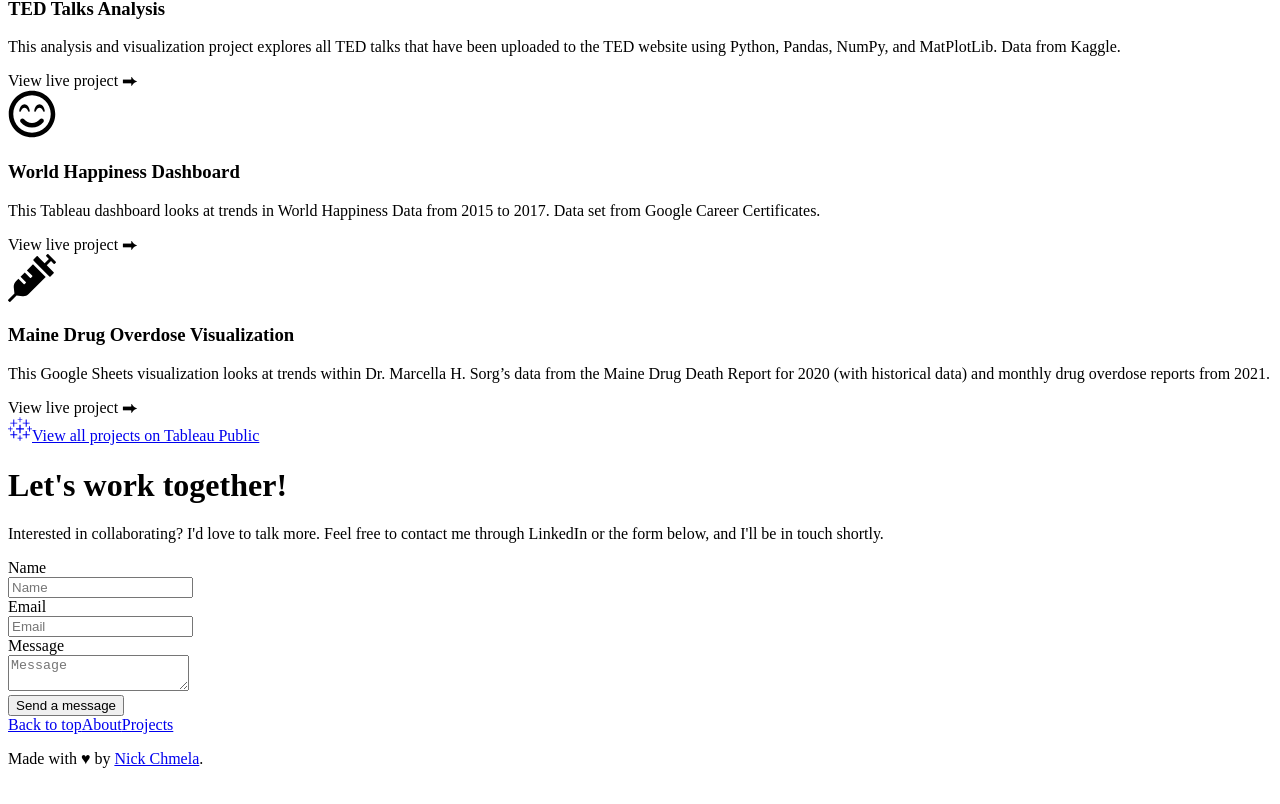
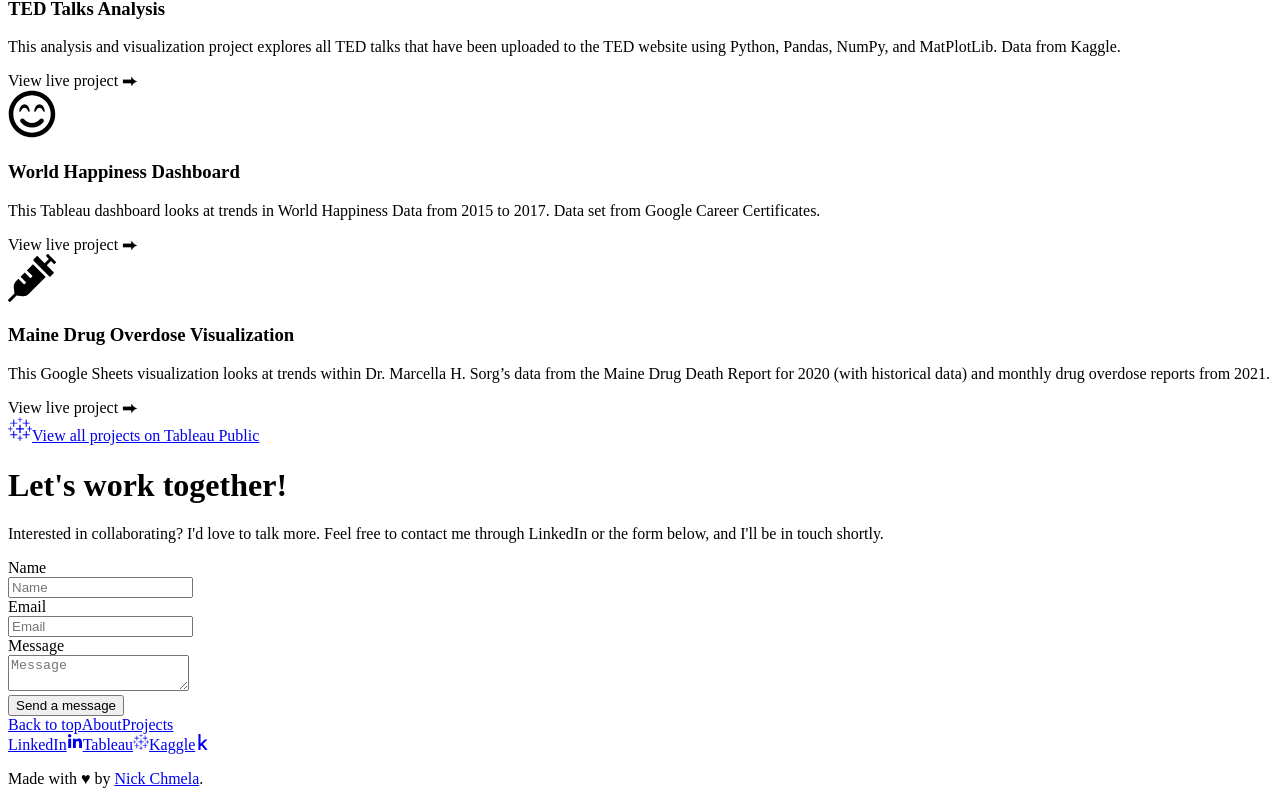
Before and after one commit to chmelan/sparlin-portfolio, a React (Vite) app: page / in a window 1280 px wide. Shown: the part 2886-3690 px from the top of the page. Built offline with nearby package versions, Linux system fonts and the light colour scheme.

Commit message:
fixed font loading issue

```diff
--- a/index.html
+++ b/index.html
@@ -2,16 +2,21 @@
 <html lang="en">
   <head>
     <meta charset="UTF-8" />
+
+    <!-- Favicons -->
     <link rel="apple-touch-icon" sizes="180x180" href="/apple-touch-icon.png" />
     <link rel="icon" type="image/png" sizes="32x32" href="/favicon-32x32.png" />
     <link rel="icon" type="image/png" sizes="16x16" href="/favicon-16x16.png" />
     <link rel="manifest" href="/site.webmanifest" />
+
+    <!-- Google Fonts -->
     <link rel="preconnect" href="https://fonts.googleapis.com" />
     <link rel="preconnect" href="https://fonts.gstatic.com" crossorigin />
     <link
       href="https://fonts.googleapis.com/css2?family=Quicksand&family=Raleway&display=swap"
       rel="stylesheet"
     />
+
     <meta name="viewport" content="width=device-width, initial-scale=1.0" />
     <meta
       name="description"
@@ -28,6 +33,7 @@
   <body>
     <div id="root"></div>
     <script type="module" src="/src/index.jsx"></script>
+    <!-- Netlify forms boilerplate -->
     <form name="contact" netlify netlify-honeypot="bot-field" hidden>
       <input type="text" name="name" />
       <input type="email" name="email" />
--- a/src/components/Footer.jsx
+++ b/src/components/Footer.jsx
@@ -1,8 +1,11 @@
+import { FaLinkedinIn, FaKaggle } from "react-icons/fa";
+import { SiTableau } from "react-icons/si";
+
 function Footer() {
   return (
     <footer className="text-white bg-rose-600" id="contact">
-      <div className="px-4 pt-16 pb-4 mx-auto max-w-screen-xl sm:px-6 lg:px-8">
-        <div className="max-w-screen-xl px-4 py-16 mx-auto sm:px-6 lg:px-8">
+      <div className="px-4 pt-8 pb-4 mx-auto max-w-screen-xl sm:px-6 lg:px-8">
+        <div className="max-w-screen-xl px-4 py-8 mx-auto sm:px-6 lg:px-8">
           <div className="max-w-xl mx-auto md:text-center text-left">
             <h1 className="text-3xl font-semibold md:text-4xl">
               Let's work together!
@@ -80,7 +83,7 @@ function Footer() {
             </div>
 
             {/* Submit button ---------------------------------------- */}
-            <div className="flex items-center justify-end">
+            <div className="flex items-center justify-end ">
               <button
                 className="group block relative text-black "
                 type="submit"
@@ -93,9 +96,8 @@ function Footer() {
             </div>
           </form>
         </div>
-
         {/* Additional footer content ------------------------------------------------------------*/}
-        <div className="pt-12 mt-32  sm:flex sm:justify-between sm:items-center">
+        <div className="flex pt-12  justify-between items-end">
           <nav className="flex md:justify-center space-x-4 font-semibold justify-start">
             <a href="#top" className="hover:opacity-75">
               Back to top
@@ -107,19 +109,58 @@ function Footer() {
               Projects
             </a>
           </nav>
-          <p className="font-mono mt-4 pt-2  border-t border-white/25">
-            Made with ♥ by{" "}
+
+          <div className=" flex justify-center space-x-6 ">
             <a
-              href="https://www.nickbuildsthings.dev/"
+              href="https://www.linkedin.com/in/nik-sparlin/"
+              className="text-white hover:opacity-75"
               target="_blank"
-              rel="noreferrer"
-              className="underline"
+              rel="noopener noreferrer"
             >
-              Nick Chmela
+              <span className="sr-only">LinkedIn</span>
+              <FaLinkedinIn
+                className="h-6 w-6  md:h-10 md:w-10"
+                aria-hidden="true"
+              />
             </a>
-            .
-          </p>
+            <a
+              href="https://public.tableau.com/app/profile/nik.sparlin"
+              className="text-white hover:opacity-75 "
+              target="_blank"
+              rel="noopener noreferrer"
+            >
+              <span className="sr-only">Tableau</span>
+              <SiTableau
+                className="h-6 w-6  md:h-10 md:w-10"
+                aria-hidden="true"
+              />
+            </a>
+            <a
+              href="https://www.kaggle.com/niksparlin"
+              className="text-white hover:opacity-75"
+              target="_blank"
+              rel="noopener noreferrer"
+            >
+              <span className="sr-only">Kaggle</span>
+              <FaKaggle
+                className="h-6 w-6  md:h-10 md:w-10"
+                aria-hidden="true"
+              />
+            </a>
+          </div>
         </div>
+        <p className=" text-center font-mono mt-4 pt-2  border-t border-white/25">
+          Made with ♥ by{" "}
+          <a
+            href="https://www.nickbuildsthings.dev/"
+            target="_blank"
+            rel="noreferrer"
+            className="underline hover:opacity-75"
+          >
+            Nick Chmela
+          </a>
+          .
+        </p>
       </div>
     </footer>
   );
```
Also changed, not shown: tailwind.config.js (+9 -7 lines).
